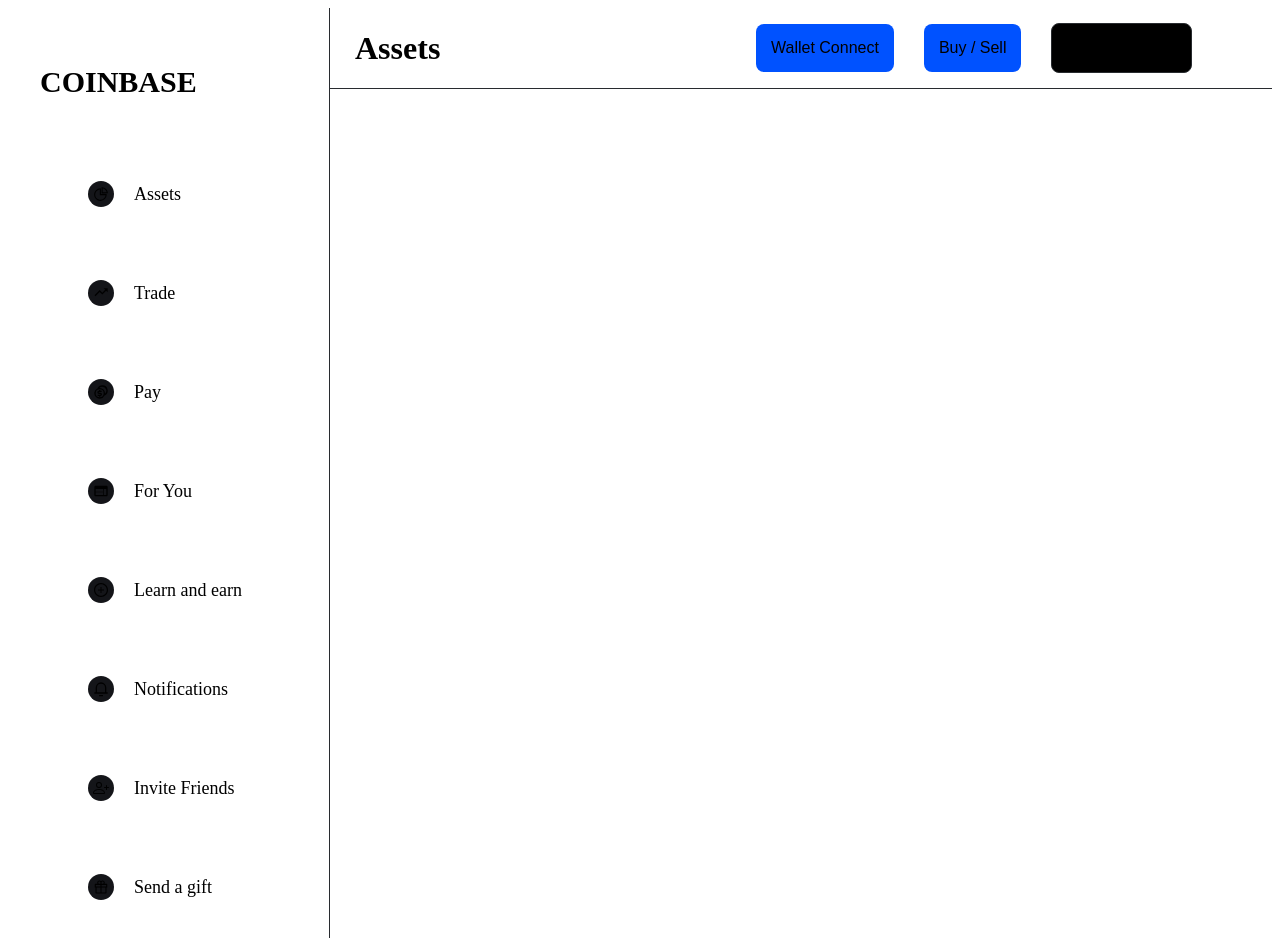
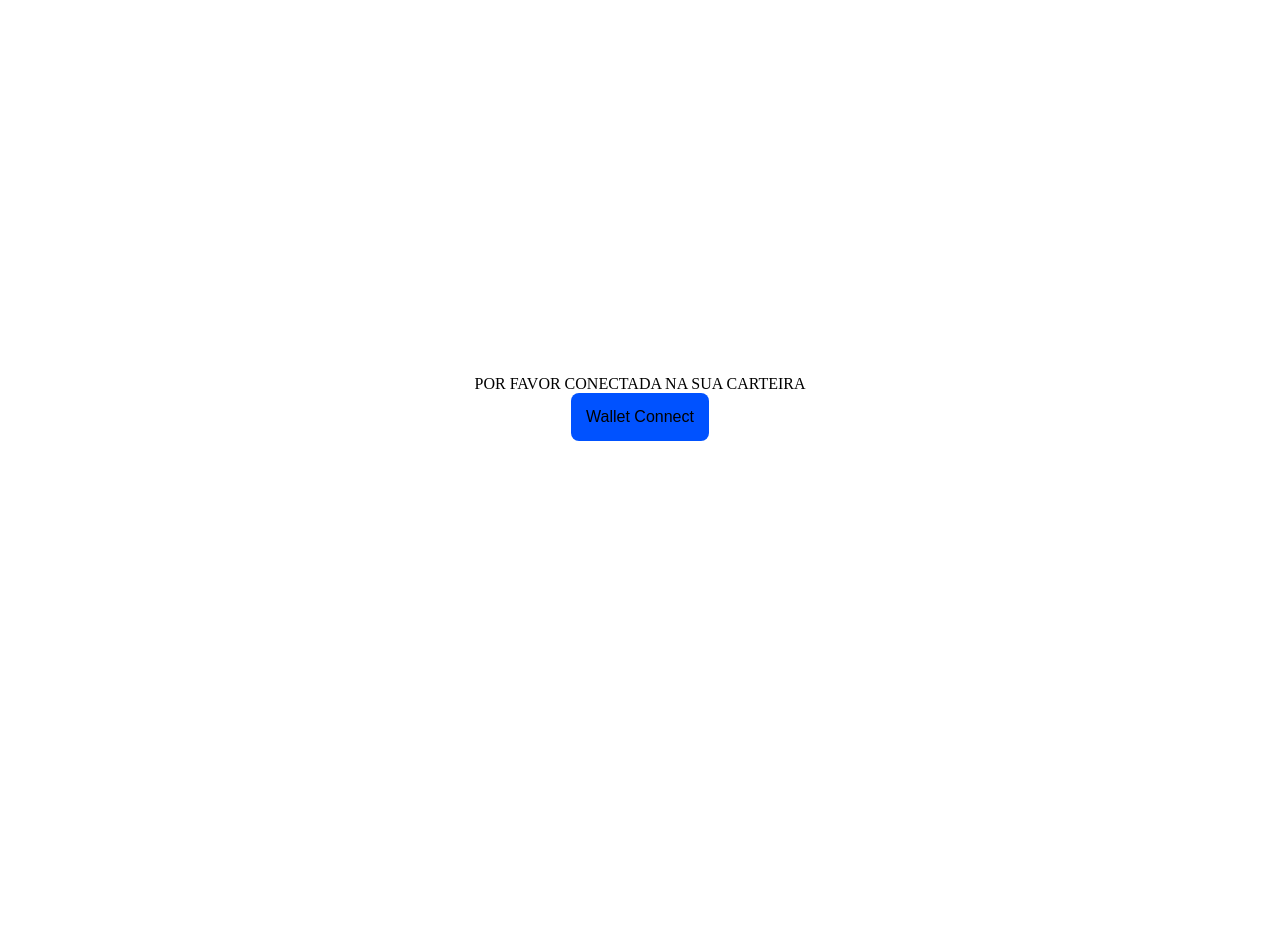
Before and after one commit to ChristanDaniel/coinbase-app, a Next.js app: page / in a window 1280 px wide. Shown: the top 938 px of the page. After the commit the page ends 816 px from the top, so only its background shows below. Built offline with nearby package versions, Linux system fonts and the light colour scheme.

Commit message:
refactor connectWallet

```diff
--- a/src/components/Header/index.tsx
+++ b/src/components/Header/index.tsx
@@ -3,45 +3,19 @@
 
 import { HeaderContainer } from './styles'
 
-const Header = (): JSX.Element => {
-  const [isTest, setIsTest] = useState(false)
-  const [isTestee, setIsTestee] = useState('')
+interface HeaderProps {
+  numberWallet: string
+}
 
-  const connectWallet = async () => {
-    if ((window as any).ethereum) {
-      try {
-        const adress = await (window as any).ethereum.request({
-          method: 'eth_requestAccounts'
-        })
-
-        setIsTestee(adress)
-        setIsTest(true)
-      } catch (err) {
-        setIsTest(false)
-      }
-    } else {
-      setIsTest(false)
-    }
-  }
-
-  useEffect(() => {
-    // connectWallet()
-  }, [])
-
+const Header = ({ numberWallet }: HeaderProps): JSX.Element => {
   return (
     <>
       <HeaderContainer>
         <h1>Assets</h1>
         <div>
-          {!isTest ? (
-            <Button id="button-connect" onClick={() => connectWallet()}>
-              Wallet Connect
-            </Button>
-          ) : (
-            <p>
-              Wallet Connected <span>{isTestee}</span>
-            </p>
-          )}
+          <p>
+            Wallet Connected <span>{numberWallet}</span>
+          </p>
 
           <Button id="button-buy">Buy / Sell</Button>
           <Button id="button-receive">Send / Receive</Button>
--- a/src/components/Header/styles.ts
+++ b/src/components/Header/styles.ts
@@ -36,10 +36,6 @@
       }
     }
 
-    #button-connect {
-      background-color: rgb(0, 82, 255);
-    }
-
     #button-buy {
       background-color: rgb(0, 82, 255);
     }
--- a/src/features/HomeContainer.tsx
+++ b/src/features/HomeContainer.tsx
@@ -1,14 +1,50 @@
+import { useCallback, useEffect, useState } from 'react'
+import Button from '../components/Button'
 import Header from '../components/Header'
 import Sidebar from '../components/Sidebar'
-import { HomeContent } from './styles'
+import { HomeContent, ConnectWalletContainer } from './styles'
 
 const HomeContainer = (): JSX.Element => {
+  const [isConnectWallet, setIsConnectWallet] = useState({ isConnect: false, connectedPhrase: 'POR FAVOR CONECTADA NA SUA CARTEIRA' })
+  const [numberWallet, setNumberWallet] = useState('')
+
+  const connectWallet = useCallback( async() => {
+    if ((window as any).ethereum) {
+      try {
+        const adress = await(window as any).ethereum.request({
+          method: 'eth_requestAccounts'
+        })
+
+        setNumberWallet(adress)
+        setIsConnectWallet({ isConnect: true, connectedPhrase: 'CARTEIRA CONECTADA' })
+      } catch (err) {
+        setIsConnectWallet({ isConnect: false, connectedPhrase: 'ERRO NA CONEXÃO DA CARTEIRA' })
+      }
+    } else {
+      setIsConnectWallet({ isConnect: false, connectedPhrase: 'POR FAVOR CONECTADA NA SUA CARTEIRA' })
+    }
+  }, [])
+
+  console.log('TESTT', (window as any).ethereum)
+  useEffect(() => {}, [])
+
   return (
     <>
-      <HomeContent>
-       <Sidebar />
-        <Header />
-      </HomeContent>
+      {!isConnectWallet.isConnect ? (
+        <ConnectWalletContainer>
+          <div>
+            <span>{isConnectWallet.connectedPhrase}</span>
+            <Button id="button-connect" onClick={() => connectWallet()}>
+              Wallet Connect
+            </Button>
+          </div>
+        </ConnectWalletContainer>
+      ) : (
+        <HomeContent>
+          <Sidebar />
+          <Header numberWallet={numberWallet} />
+        </HomeContent>
+      )}
     </>
   )
 }
--- a/src/features/styles.ts
+++ b/src/features/styles.ts
@@ -1,7 +1,24 @@
 import styled from 'styled-components'
+
+const ConnectWalletContainer = styled.div`
+  height: 100vh;
+  width: 100%;
+  display: flex;
+  justify-content: center;
+  align-items: center;
+
+  div {
+    display: flex;
+    flex-direction: column;
+  }
+
+  #button-connect {
+    background-color: rgb(0, 82, 255);
+  }
+`
 
 const HomeContent = styled.div`
   display: flex;
 `
 
-export { HomeContent }
+export { HomeContent, ConnectWalletContainer }
```
